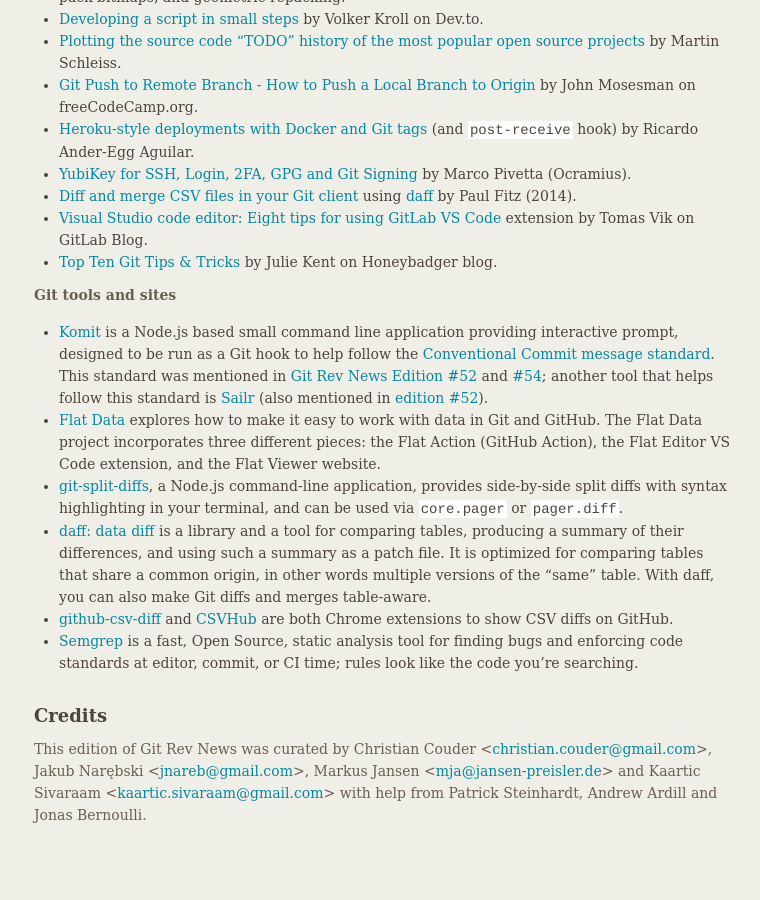
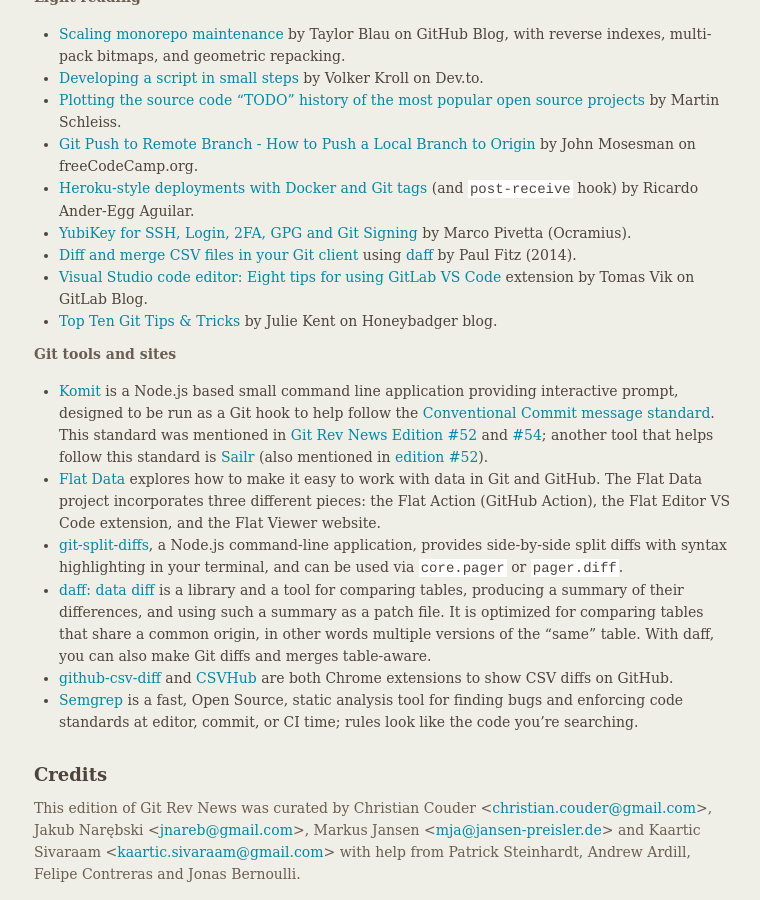
Before and after one commit to git/git.github.io, a Jekyll site: the page built from rev_news/drafts/edition-75.md, in a window 1280 px wide and 900 px high, scrolled down 4030 px. Shown: the whole window, without its empty margins (375-1135 px from the left). Built offline with Jekyll 4.4.1, drawn with Linux system fonts in a browser that asks for light colours; before the commit the page ends 4871 px from its top, so only the background shows below that; some of the changed text lies outside the part shown.

Commit message:
rn-75 add Felipe's Zip's law note

```diff
--- a/rev_news/drafts/edition-75.md
+++ b/rev_news/drafts/edition-75.md
@@ -325,5 +329,5 @@
 Jakub Narębski &lt;<jnareb@gmail.com>&gt;,
 Markus Jansen &lt;<mja@jansen-preisler.de>&gt; and
 Kaartic Sivaraam &lt;<kaartic.sivaraam@gmail.com>&gt;
-with help from Patrick Steinhardt, Andrew Ardill and
-Jonas Bernoulli.
+with help from Patrick Steinhardt, Andrew Ardill,
+Felipe Contreras and Jonas Bernoulli.
```
Also changed, not shown: other parts of rev_news/drafts/edition-75.md (+4 -0 lines).
